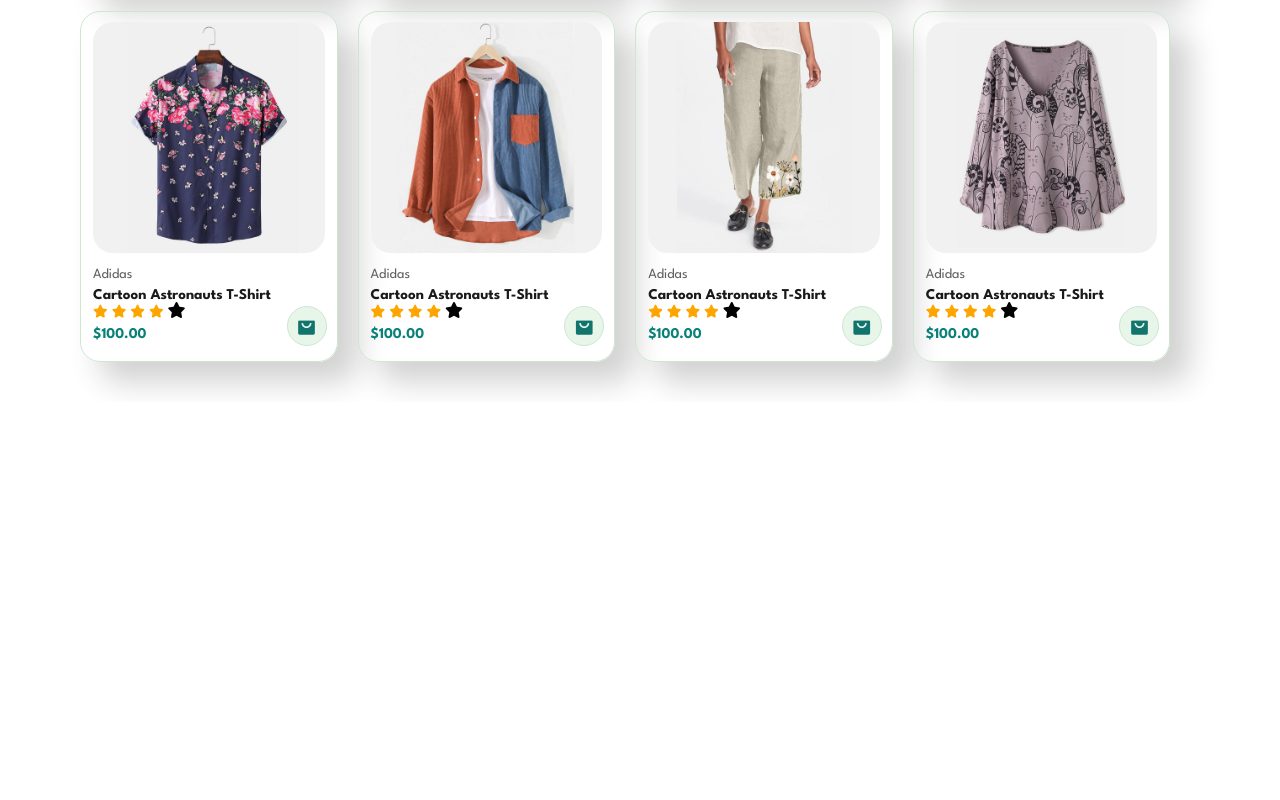
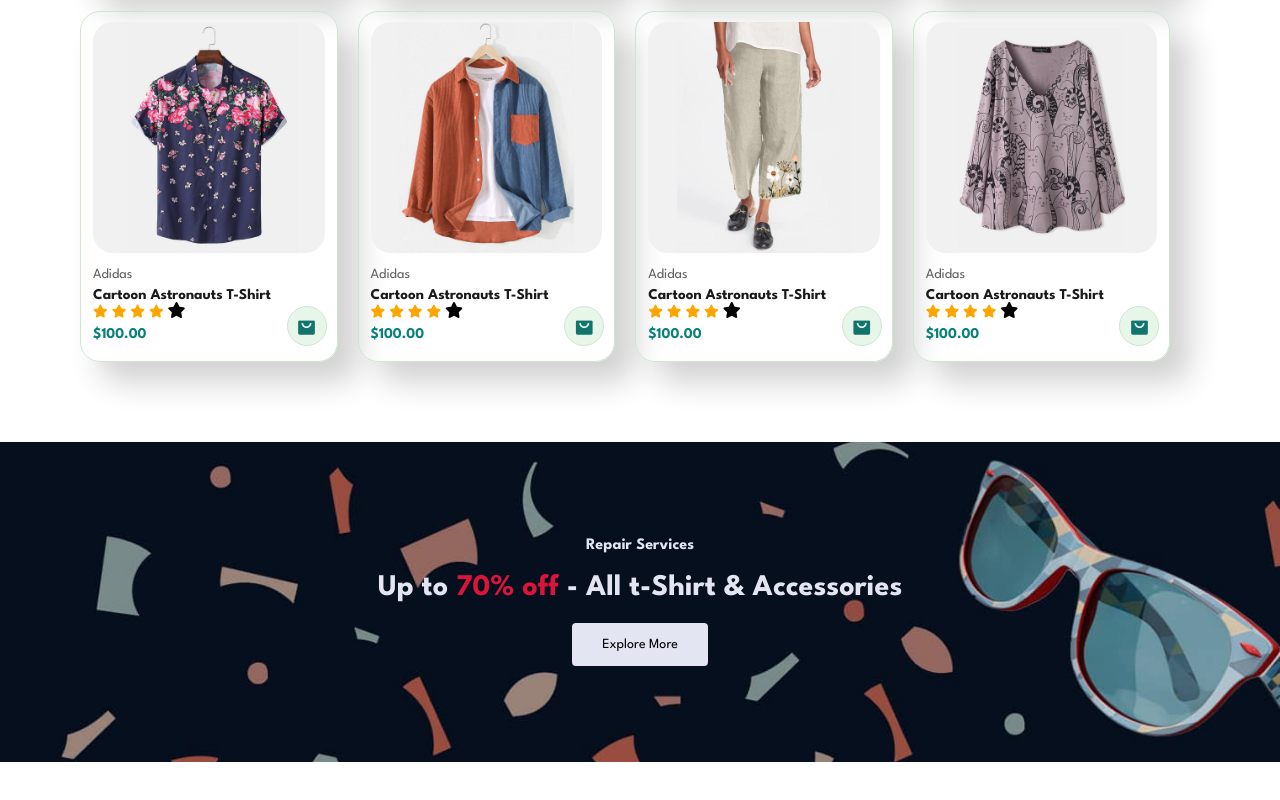
Before and after one commit to Emran71/Store_Design, a plain HTML site: page index.html in a window 1280 px wide. Shown: the part 1620-2420 px from the top of the page. Before the commit the page ends 2022 px from the top, so only its background shows below. Drawn offline with nearby package versions, Linux system fonts and the light colour scheme.

Commit message:
banner created successfully

```diff
--- a/css/style.css
+++ b/css/style.css
@@ -37,6 +37,18 @@ p{
 }
 body{
     width: 100%;
+}
+button.normal-btn{
+    font-size: 14px;
+    font-weight: 600px;
+    padding: 15px 30px;
+    color: #000;
+    background-color: #E3E6F2;
+    border-radius: 4px;
+    cursor: pointer;
+    border: none;
+    outline: none;
+    transition: 0.3s ease;
 }
 
 
@@ -228,3 +240,30 @@ body{
     flex-wrap: wrap;
 
 }
+#banner{
+    display: flex;
+    flex-direction: column;
+    justify-content: center;
+    align-items: center;
+    background-image: url(../images/banner/b2.jpg);
+    background-size: cover;
+    width: 100%;
+    height: 40vh;
+    background-position: center;
+    h4{
+        color: #E3E6F2;
+        font-size: 16px;
+    }
+    h2{
+        color: #E3E6F2;
+        font-size: 30px;
+        padding: 10px 0;
+    }
+    span{
+        color: crimson;
+    }
+}
+#banner button:hover{
+    background-color: #11746d;
+    color:#fddde4;
+}
--- a/index.html
+++ b/index.html
@@ -64,7 +64,7 @@
             <p>Summer collect New Modern Design</p>
             <div class="pro-container">
                   <div class="productList">
-                        <img src="./images/Featured Product/f1.jpg" alt="products">
+                        <img src="./images/FeaturedProduct/f1.jpg" alt="products">
                         <div class="pro-description">
                               <span>Adidas</span>
                               <h5>Cartoon Astronauts T-Shirt</h5>
@@ -80,7 +80,7 @@
                         <a href="#"><i class='bx bxs-shopping-bag-alt cart'></i></a>
                   </div>
                   <div class="productList">
-                        <img src="./images/Featured Product/f2.jpg" alt="products">
+                        <img src="./images/FeaturedProduct/f2.jpg" alt="products">
                         <div class="pro-description">
                               <span>Adidas</span>
                               <h5>Cartoon Astronauts T-Shirt</h5>
@@ -96,7 +96,7 @@
                         <a href="#"><i class='bx bxs-shopping-bag-alt cart'></i></a>
                   </div>
                   <div class="productList">
-                    <img src="./images/Featured Product/f3.jpg" alt="products">
+                    <img src="./images/FeaturedProduct/f3.jpg" alt="products">
                     <div class="pro-description">
                           <span>Adidas</span>
                           <h5>Cartoon Astronauts T-Shirt</h5>
@@ -112,7 +112,7 @@
                     <a href="#"><i class='bx bxs-shopping-bag-alt cart'></i></a>
                   </div>
                   <div class="productList">
-                    <img src="./images/Featured Product/f4.jpg" alt="products">
+                    <img src="./images/FeaturedProduct/f4.jpg" alt="products">
                     <div class="pro-description">
                           <span>Adidas</span>
                           <h5>Cartoon Astronauts T-Shirt</h5>
@@ -128,7 +128,7 @@
                     <a href="#"><i class='bx bxs-shopping-bag-alt cart'></i></a>
                   </div>
                   <div class="productList">
-                    <img src="./images/Featured Product/f5.jpg" alt="products">
+                    <img src="./images/FeaturedProduct/f5.jpg" alt="products">
                     <div class="pro-description">
                           <span>Adidas</span>
                           <h5>Cartoon Astronauts T-Shirt</h5>
@@ -144,7 +144,7 @@
                     <a href="#"><i class='bx bxs-shopping-bag-alt cart'></i></a>
                   </div>
                   <div class="productList">
-                    <img src="./images/Featured Product/f6.jpg" alt="products">
+                    <img src="./images/FeaturedProduct/f6.jpg" alt="products">
                     <div class="pro-description">
                           <span>Adidas</span>
                           <h5>Cartoon Astronauts T-Shirt</h5>
@@ -160,7 +160,7 @@
                     <a href="#"><i class='bx bxs-shopping-bag-alt cart'></i></a>
                   </div>
                   <div class="productList">
-                    <img src="./images/Featured Product/f7.jpg" alt="products">
+                    <img src="./images/FeaturedProduct/f7.jpg" alt="products">
                     <div class="pro-description">
                           <span>Adidas</span>
                           <h5>Cartoon Astronauts T-Shirt</h5>
@@ -176,7 +176,7 @@
                     <a href="#"><i class='bx bxs-shopping-bag-alt cart'></i></a>
                   </div>
                   <div class="productList">
-                    <img src="./images/Featured Product/f8.jpg" alt="products">
+                    <img src="./images/FeaturedProduct/f8.jpg" alt="products">
                     <div class="pro-description">
                           <span>Adidas</span>
                           <h5>Cartoon Astronauts T-Shirt</h5>
@@ -194,6 +194,12 @@
               </div>
   </section>
 
+  <section id="banner" class="section-margin1">
+         <h4>Repair Services</h4>
+         <h2>Up to <span>70% off</span> - All t-Shirt & Accessories</h2>
+         <button class="normal-btn">Explore More</button>
+  </section>
+
   <script src="./js/script.js"></script>
 </body>
 </html>
```
Also changed, not shown: images/FeaturedProduct/f1.jpg (renamed from images/Featured Product/f1.jpg), images/FeaturedProduct/f2.jpg (renamed from images/Featured Product/f2.jpg), images/FeaturedProduct/f3.jpg (renamed from images/Featured Product/f3.jpg), images/FeaturedProduct/f4.jpg (renamed from images/Featured Product/f4.jpg), images/FeaturedProduct/f5.jpg (renamed from images/Featured Product/f5.jpg), images/FeaturedProduct/f6.jpg (renamed from images/Featured Product/f6.jpg), images/FeaturedProduct/f7.jpg (renamed from images/Featured Product/f7.jpg), images/FeaturedProduct/f8.jpg (renamed from images/Featured Product/f8.jpg), images/FeaturedProduct/n1.jpg (renamed from images/Featured Product/n1.jpg), images/FeaturedProduct/n2.jpg (renamed from images/Featured Product/n2.jpg), images/FeaturedProduct/n3.jpg (renamed from images/Featured Product/n3.jpg), images/FeaturedProduct/n4.jpg (renamed from images/Featured Product/n4.jpg), images/FeaturedProduct/n5.jpg (renamed from images/Featured Product/n5.jpg), images/FeaturedProduct/n6.jpg (renamed from images/Featured Product/n6.jpg), 3 more files.
